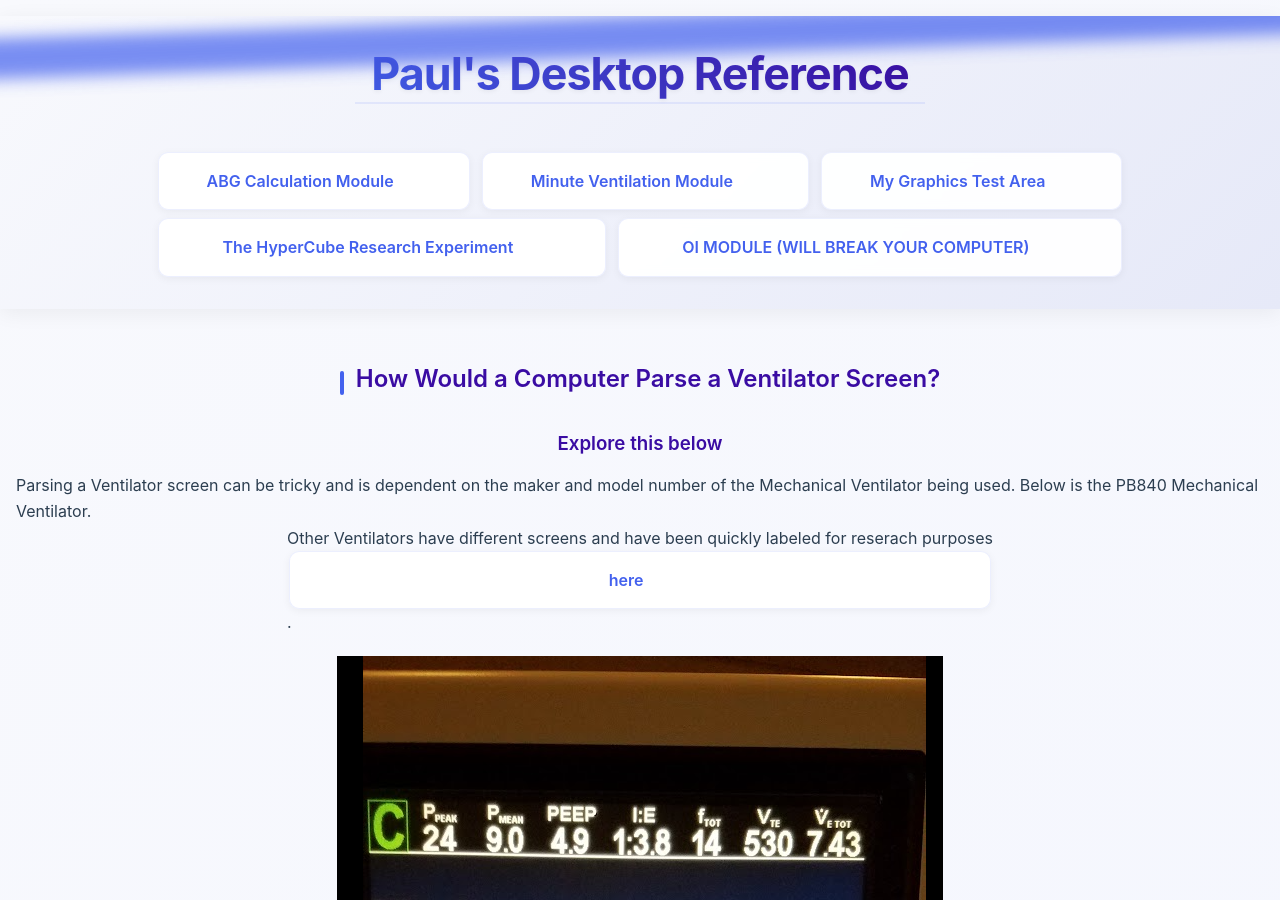
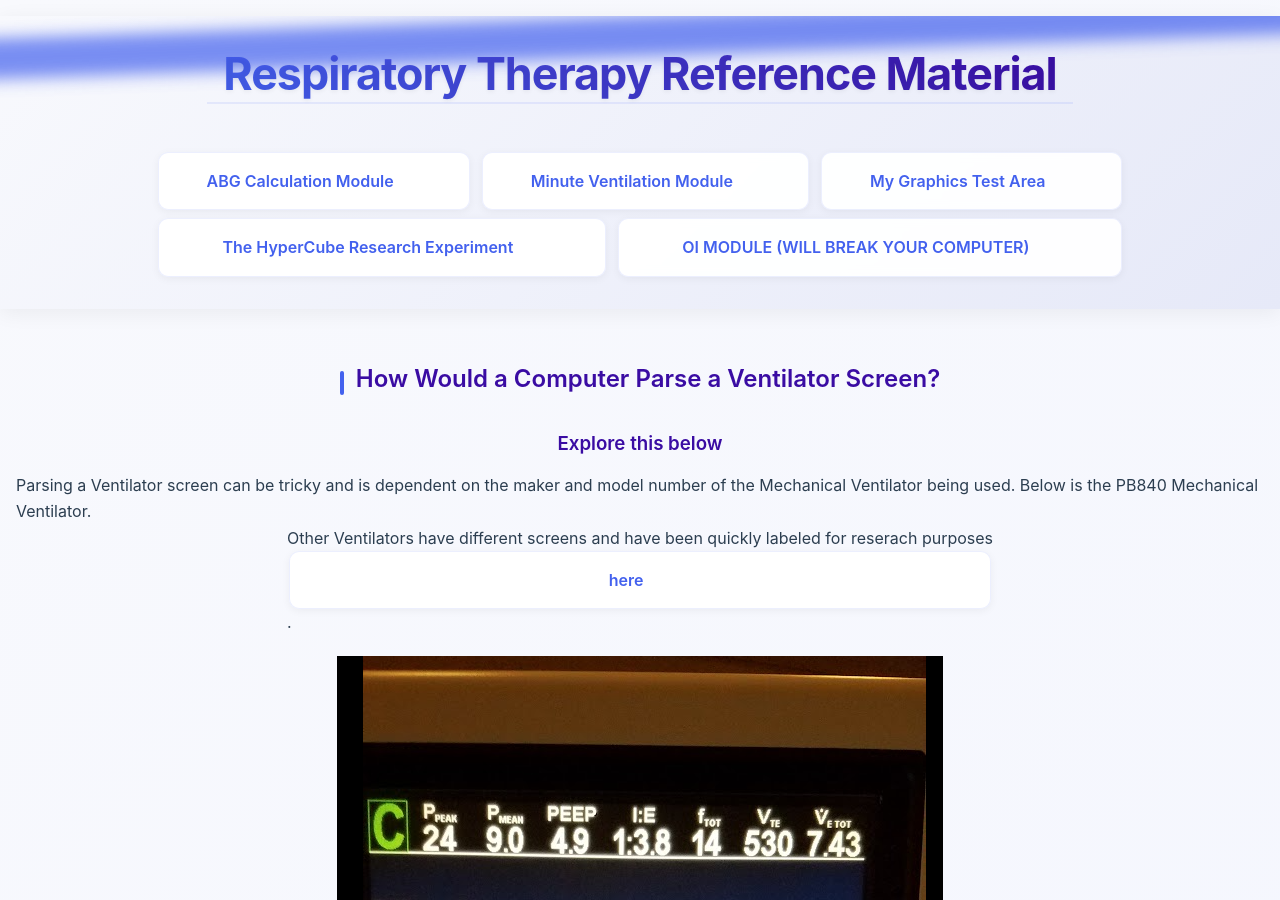
Before and after one commit to ZBZFirst/info, a Jekyll site: the page built from VentScreenOCR.md, in a window 1280 px wide and 900 px high. Built offline with Jekyll 4.4.1, drawn with Linux system fonts in a browser that asks for light colours.

Commit message:
Update _config.yml

```diff
--- a/_config.yml
+++ b/_config.yml
@@ -1,5 +1,5 @@
-title: "Paul's Desktop Reference"
-description: "Medical and technical reference materials"
+title: "Respiratory Therapy Reference Material"
+description: "Useful Material for Difficult Situations"
 baseurl: ""
 url: ""
 theme: minima
```
